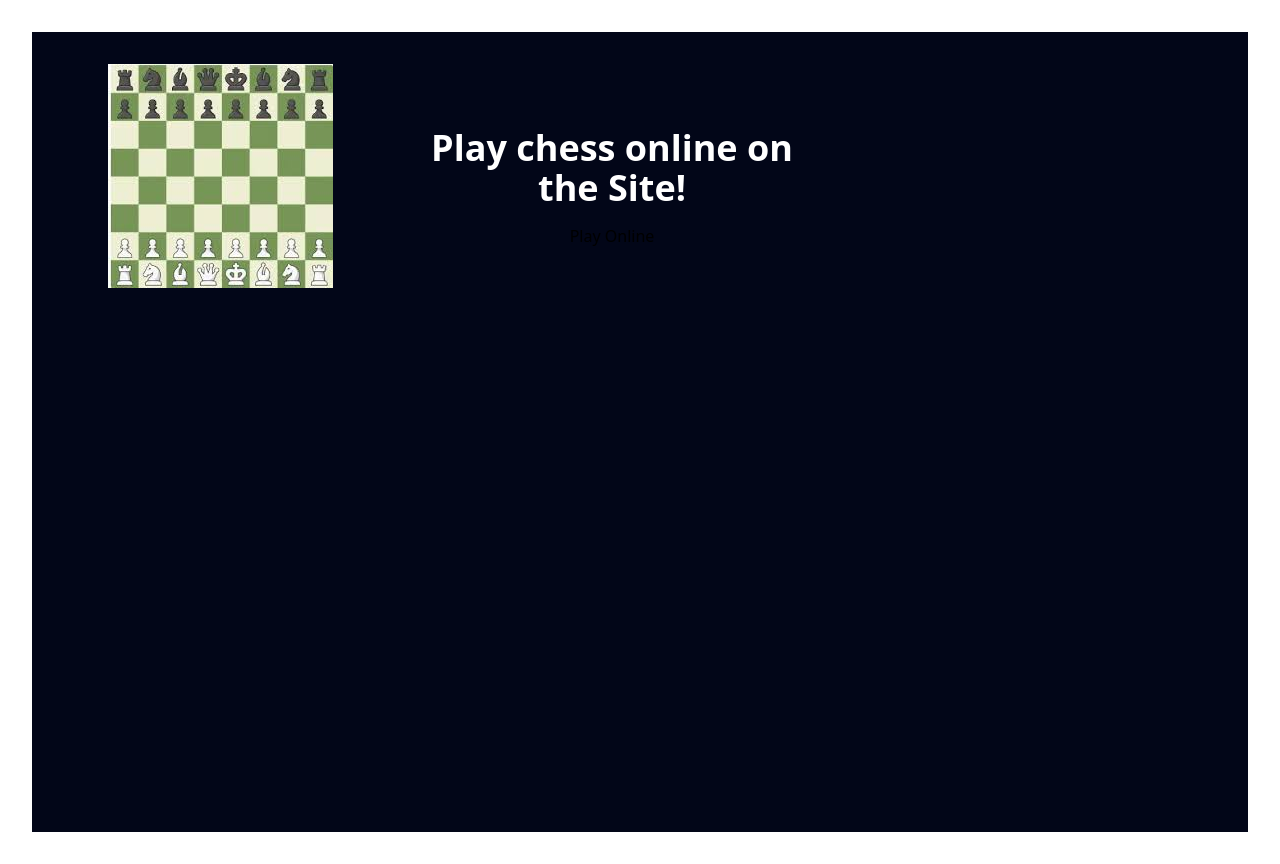
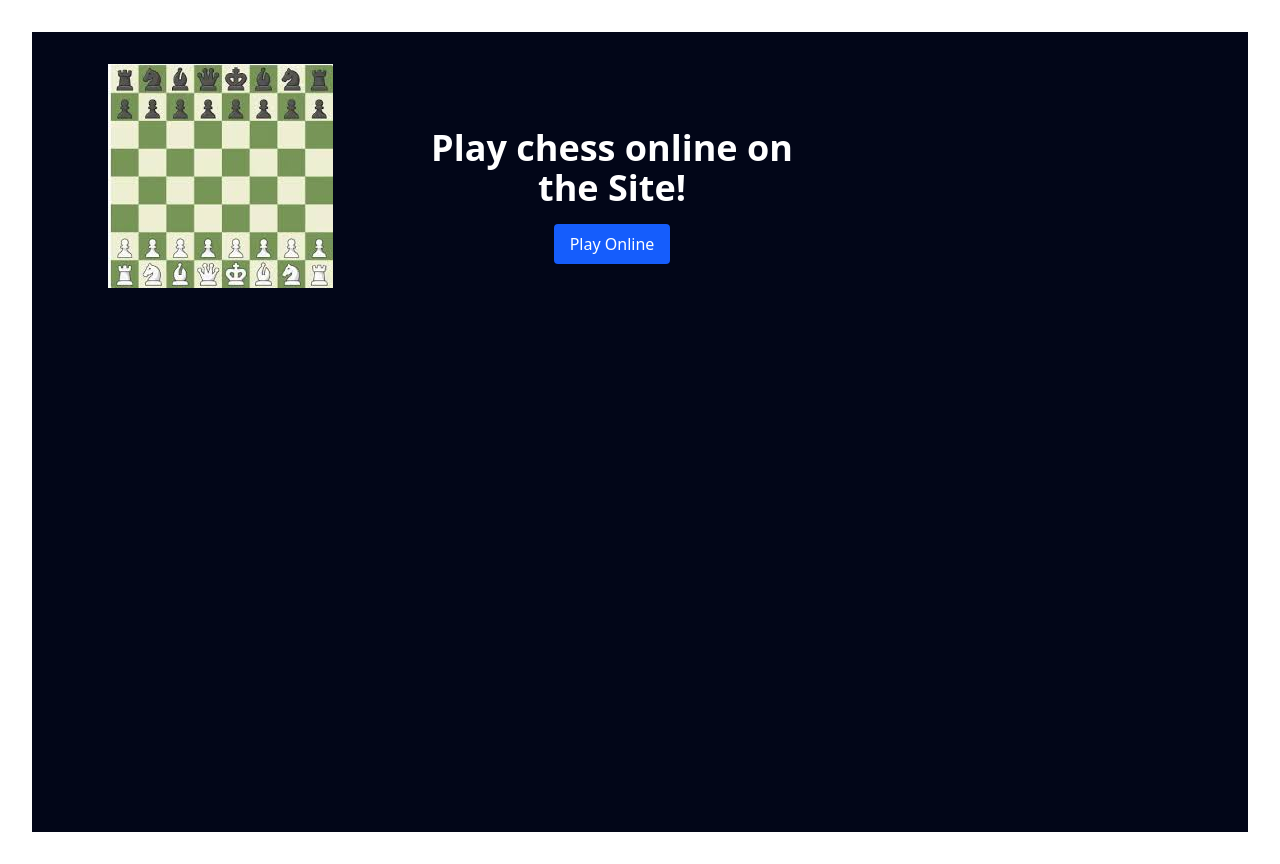
Before and after one commit to ashish-2001/Chessboard, a React (Vite) app in the folder apps/web/: page / in a window 1280 px wide. Built offline with nearby package versions, Linux system fonts and the light colour scheme.

Commit message:
Added Button

```diff
--- a/apps/web/src/components/Button.tsx
+++ b/apps/web/src/components/Button.tsx
@@ -1,7 +1,7 @@
 function Button({ onClick, children }){
     return (
         <div>
-            <button onClick={onClick}>{children}</button>
+            <button onClick={onClick} className="px-4 py-2 bg-blue-600 text-white rounded hover:bg-blue-700">{children}</button>
         </div>
     )
 }
--- a/apps/web/src/screen/Game.jsx
+++ b/apps/web/src/screen/Game.jsx
@@ -16,15 +16,16 @@
             return;
         }
 
-        socket.onmessage = (event) => {
+        const handleMessage = (event) => {
             const message = JSON.parse(event.data);
 
             switch(message.type){
-                case INIT_GAME:
+                case INIT_GAME: {
                     setChess(new Chess())
                     setBoard(chess.board())
                     console.log("Game Initiator");
                     break;
+                }
                 case MOVE:
                     const move = message.payload;
                     chess.move(move)
```
